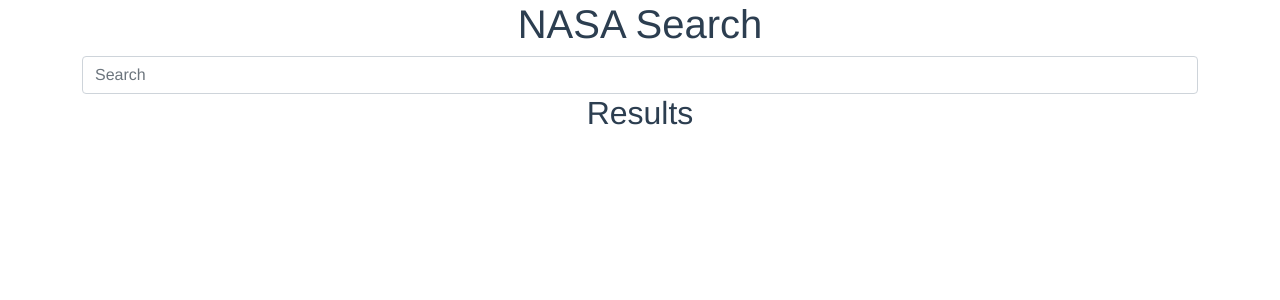
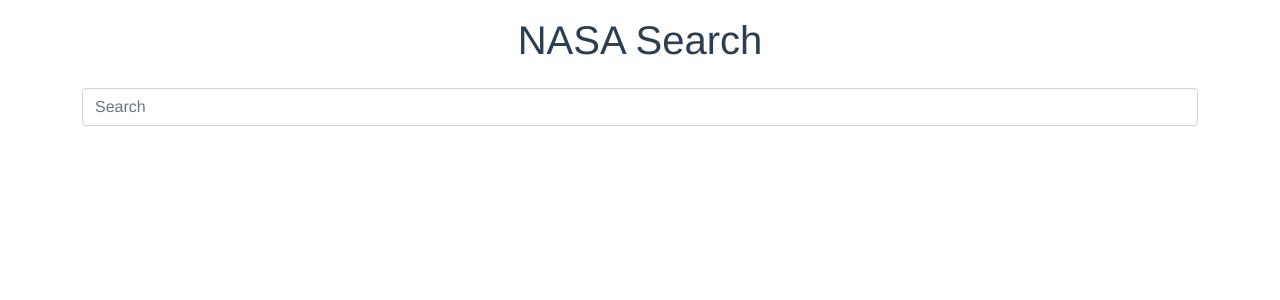
Before and after one commit to robcowleymcr/nasa-image-viewer, a Vue app: page /#/ in a window 1280 px wide. Shown: the top 300 px of the page. Built offline with nearby package versions, Linux system fonts and the light colour scheme.

Commit message:
search page styling

```diff
--- a/src/views/Search.vue
+++ b/src/views/Search.vue
@@ -1,14 +1,14 @@
 <template>
   <div class="search">
-    <b-container>
+    <b-container class="py-3">
       <b-row>
         <b-col cols="12">
-          <h1>NASA Search</h1>
-          <b-form-input v-model="searchString" @input.native="onChange" placeholder="Search"></b-form-input>
-          <h2>Results</h2>
+          <h1 class="mb-4">NASA Search</h1>
+          <b-form-input class="mb-4" v-model="searchString" @input.native="onChange" placeholder="Search"></b-form-input>
         </b-col>
       </b-row>
-      <b-row>
+      <b-row v-if="searchResults.length !== 0">
+        <h2>Results</h2>
         <b-col v-for="(result, index) in searchResults" :key="index" cols="2">
           <b-img @click="$router.push(`/asset/${result.data[0].nasa_id}`)" thumbnail :src="result.links[0].href" />
         </b-col>
```
